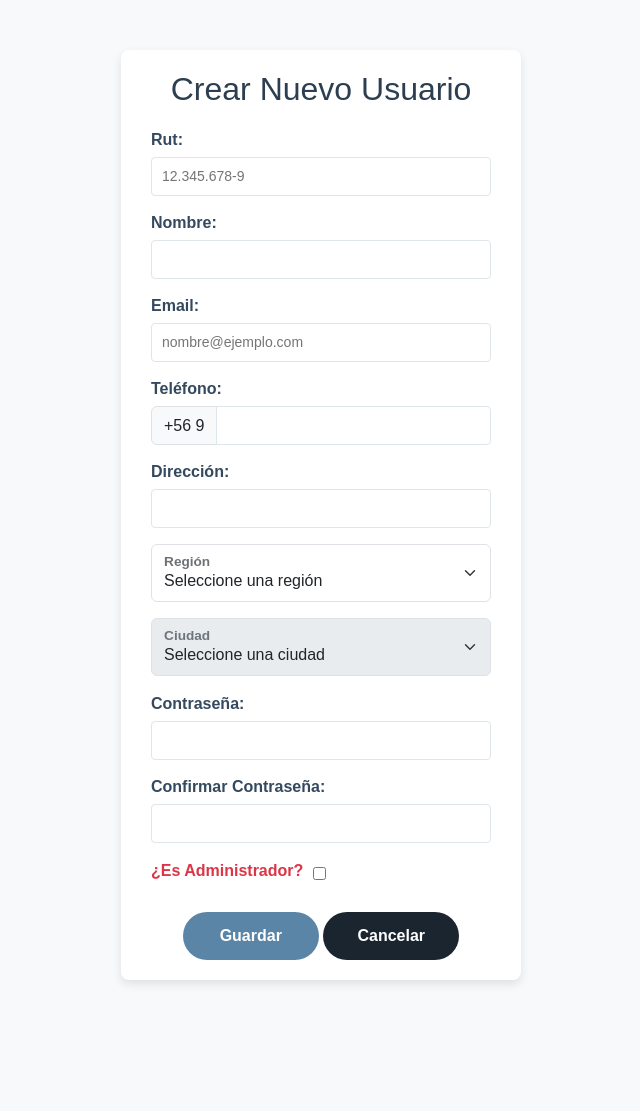
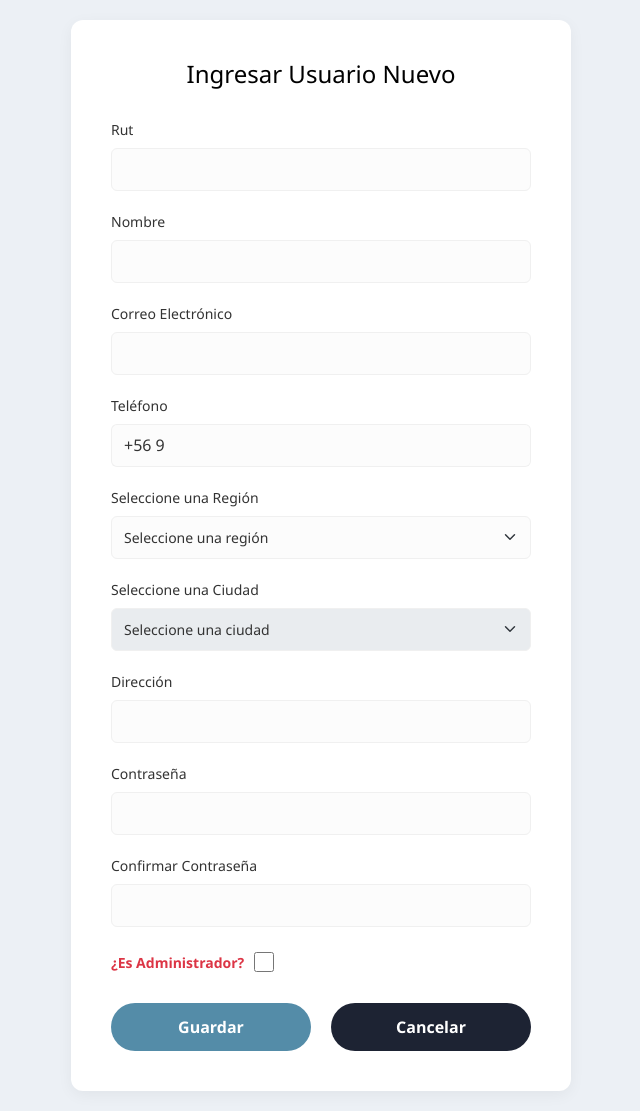
Before and after one commit to diego-ab-dev/Akaispace_Proyecto_de_Titulo, a Django app: template templates/admin_panel/crear_usuario.html in a window 1280 px wide. Shown: the whole page, without its empty margins (319-959 px from the left). Before the commit the page ends 984 px from the top, so only its background shows below. Run offline with Django 3.2, Linux system fonts and the light colour scheme; the template is opened without the code that fills it, so the values that code supplies are empty.

Commit message:
cambios de diseño en crear usuario, y uso de notificaciones cuando se ingresan reclamos, devoluciones y opiniones.

```diff
--- a/static/styles/styles_admin/styles_crear_usuario.css
+++ b/static/styles/styles_admin/styles_crear_usuario.css
@@ -1,113 +1,152 @@
 body {
-    font-family: Arial, sans-serif;
+    font-family: 'Segoe UI', Tahoma, Geneva, Verdana, sans-serif;
     margin: 0;
     padding: 0;
-    background-color: #f8f9fa;
+    background-color: #ecf0f5;
+    min-height: 100vh;
+    display: flex;
+    align-items: center;
+    justify-content: center;
 }
 
 .form-container {
-    max-width: 400px;
-    margin: 50px auto;
-    background: #fff;
-    border-radius: 8px;
-    box-shadow: 0 4px 10px rgba(0, 0, 0, 0.1);
-    padding: 20px 30px;
+    width: 100%;
+    max-width: 500px;
+    background: #ffffff;
+    border-radius: 12px;
+    box-shadow: 0 4px 15px rgba(0, 0, 0, 0.05);
+    padding: 40px;
+    margin: 20px;
 }
 
 h2 {
     text-align: center;
-    margin-bottom: 20px;
-    color: #2c3e50;
+    margin-bottom: 30px;
+    color: #000;
+    font-size: 24px;
+    font-weight: 500;
 }
 
-.error-message {
-    color: red;
-    text-align: center;
-    margin-bottom: 15px;
-}
 
 .form-group {
-    margin-bottom: 15px;
+    margin-bottom: 20px;
 }
 
 label {
     display: block;
-    margin-bottom: 5px;
-    color: #34495e;
-    font-weight: bold;
+    margin-bottom: 8px;
+    color: #333;
+    font-size: 14px;
+    font-weight: 400;
 }
+
 
 input[type="text"],
 input[type="email"],
-input[type="password"] {
+input[type="password"],
+select.form-select,
+input.form-control {
     width: 100%;
-    padding: 8px 10px;
-    border: 1px solid #dfe6e9;
-    border-radius: 4px;
+    padding: 10px 12px;
+    border: 1px solid #f0f0f0;
+    background-color: #fcfcfc;
+    border-radius: 6px;
     font-size: 14px;
     box-sizing: border-box;
     transition: all 0.2s;
+    color: #333;
 }
 
-input:focus {
-    border-color: #3498db;
+
+input:focus, select:focus {
+    border-color: #b0c4de;
+    background-color: #fff;
     outline: none;
-    box-shadow: 0 0 4px rgba(52, 152, 219, 0.3);
+    box-shadow: 0 0 0 2px rgba(91, 133, 166, 0.1);
 }
 
-.toggle-password {
-    margin-left: 10px;
-    font-size: 16px;
-    cursor: pointer;
-    color: #3498db;
+
+.input-group-text {
+    background-color: #fcfcfc;
+    border: 1px solid #f0f0f0;
+    border-right: none;
+    color: #333;
 }
+
+#telefono_visible {
+    border-left: none;
+}
+
 
 .checkbox-group {
     display: flex;
     align-items: center;
+    justify-content: flex-start;
+    margin-top: 25px;
+}
+
+.checkbox-group label {
+    margin-bottom: 0;
+    margin-right: 10px;
+    font-weight: bold;
 }
 
 .checkbox-group input {
-    margin-left: 10px;
+    width: 20px;
+    height: 20px;
+    cursor: pointer;
 }
 
+
 .form-actions {
+    display: flex;
+    justify-content: space-between;
+    gap: 20px;
+    margin-top: 30px;
+}
+
+.btn {
+    flex: 1;
+    padding: 12px 0;
+    border-radius: 25px;
+    font-weight: 600;
+    font-size: 16px;
+    border: none;
+    cursor: pointer;
     text-align: center;
-    margin-top: 15px;
-    gap: 15px;
+    text-decoration: none;
+    transition: opacity 0.3s;
+}
+
+.btn:hover {
+    opacity: 0.9;
 }
 
 .btn-primary {
-    background-color: #5b85a6;
-    border: none;
-    border-radius: 25px;
-    padding: 12px 0;
-    font-weight: 600;
-    font-size: 16px;
-    width: 40%;
-    transition: background-color 0.3s;
+    background-color: #548CA8;
+    color: white;
 }
 
 .btn-primary:hover {
-    background-color: #4a6d8a;
+    background-color: #548CA8;
+    color: white;
 }
 
+
+
 .cancel-button {
-    background-color: #1a2530;
+    background-color: #1D2333;
     color: white;
-    border: none;
-    border-radius: 25px;
-    padding: 12px 0;
-    font-weight: 600;
-    font-size: 16px;
-    width: 40%;
-    text-align: center;
-    text-decoration: none;
-    display: inline-block;
-    transition: background-color 0.3s;
 }
 
 .cancel-button:hover {
-    background-color: #000000;
+    background-color: #1D2333;
     color: white;
 }
+
+#notificacion-registro {
+    position: fixed;
+    top: 20px;
+    right: 20px;
+    z-index: 10000;
+}
--- a/templates/admin_panel/crear_usuario.html
+++ b/templates/admin_panel/crear_usuario.html
@@ -14,8 +14,8 @@
     <title>Crear Nuevo Usuario</title>
 </head>
 <body>
-    <div class="form-container">
-        <h2 class="text-center">Crear Nuevo Usuario</h2>
+<div class="form-container">
+        <h2 class="text-center">Ingresar Usuario Nuevo</h2>
 
         <div id="notificacion-registro"></div>
 
@@ -23,22 +23,22 @@
             {% csrf_token %}
 
             <div class="form-group">
-                <label for="rut">Rut:</label>
-                <input type="text" name="rut" id="rut" placeholder="12.345.678-9" oninput="darFormatoRut(this)" required>
+                <label for="rut">Rut</label>
+                <input type="text" name="rut" id="rut" placeholder="" oninput="darFormatoRut(this)" required>
             </div>
 
             <div class="form-group">
-                <label for="nombre">Nombre:</label>
+                <label for="nombre">Nombre</label>
                 <input type="text" name="nombre" id="nombre" required>
             </div>
 
             <div class="form-group">
-                <label for="email">Email:</label>
-                <input type="email" name="email" id="email" placeholder="nombre@ejemplo.com" required>
+                <label for="email">Correo Electrónico</label>
+                <input type="email" name="email" id="email" placeholder="" required>
             </div>
 
             <div class="form-group">
-                <label for="telefono">Teléfono:</label>
+                <label for="telefono">Teléfono</label>
                 <div class="input-group">
                     <span class="input-group-text">+56 9</span>
                     <input type="text" class="form-control" id="telefono_visible" maxlength="8" oninput="syncPhone(this)" required>
@@ -47,50 +47,49 @@
             </div>
 
             <div class="form-group">
-                <label for="direccion">Dirección:</label>
-                <input type="text" name="direccion" id="direccion" required>
-            </div>
-
-            <div class="form-floating mb-3 mt-3">
+                <label for="region">Seleccione una Región</label>
                 <select class="form-select" id="region" name="region" required>
                     <option value="" disabled selected>Seleccione una región</option>
                     {% for region in regiones_ciudades.keys %}
                     <option value="{{ region }}">{{ region }}</option>
                     {% endfor %}
                 </select>
-                <label for="region">Región</label>
             </div>
 
-            <div class="form-floating mb-3">
+            <div class="form-group">
+                <label for="ciudad">Seleccione una Ciudad</label>
                 <select class="form-select" id="ciudad" name="ciudad" disabled required>
                     <option value="" disabled selected>Seleccione una ciudad</option>
                 </select>
-                <label for="ciudad">Ciudad</label>
             </div>
 
             <div class="form-group">
-                <label for="password">Contraseña:</label>
-                <div class="input-group">
-                    <input type="password" name="contraseña" id="password" class="form-control" required>
-                </div>
+                <label for="direccion">Dirección</label>
+                <input type="text" name="direccion" id="direccion" required>
             </div>
 
-            <div class="form-group mt-2">
-                <label for="confirm_password">Confirmar Contraseña:</label>
-                <input type="password" name="confirmar_contraseña" id="confirm_password" class="form-control" required>
+            <div class="form-group">
+                <label for="password">Contraseña</label>
+                <input type="password" name="contraseña" id="password" required>
             </div>
 
-            <div class="form-group checkbox-group mt-3">
+            <div class="form-group">
+                <label for="confirm_password">Confirmar Contraseña</label>
+                <input type="password" name="confirmar_contraseña" id="confirm_password" required>
+            </div>
+
+            <div class="form-group checkbox-group">
                 <label for="es_administrador" class="text-danger fw-bold">¿Es Administrador?</label>
                 <input type="checkbox" name="es_administrador" id="es_administrador">
             </div>
 
-            <div class="form-actions mt-4">
+            <div class="form-actions">
                 <button type="submit" class="btn btn-primary">Guardar</button>
-                <a href="{% url 'admin_usuarios' %}" class="btn btn-secondary cancel-button">Cancelar</a>
+                <a href="{% url 'admin_usuarios' %}" class="btn cancel-button">Cancelar</a>
             </div>
         </form>
     </div>
+
     <div class="modal fade" id="modalConfirmacionAdmin" tabindex="-1" aria-hidden="true" data-bs-backdrop="static">
         <div class="modal-dialog modal-dialog-centered">
             <div class="modal-content border-danger">
--- a/templates/detalle_devolucion.html
+++ b/templates/detalle_devolucion.html
@@ -34,7 +34,7 @@
                         </div>
                         <div class="text-end">
                             <span class="date-text text-muted" style="font-size: 0.9rem;">
-                                <i class="far fa-calendar-alt"></i> {{ devolucion.fecha_solicitud|date:"d/m/Y" }}
+                                <i class="far fa-calendar-alt"></i> {{ devolucion.fecha_solicitud|date:"d/m/Y H:i" }}
                             </span>
                         </div>
                     </div>
```
Also changed, not shown: appPrincipal/views.py (+4 -3 lines), static/styles/styles_perfil_usuario.css (+21 -0 lines), templates/perfil_usuario.html (+28 -0 lines), templates/producto_detalle.html (+3 -9 lines), media/devoluciones/thumbnail_20251104_122156.jpg (added).
